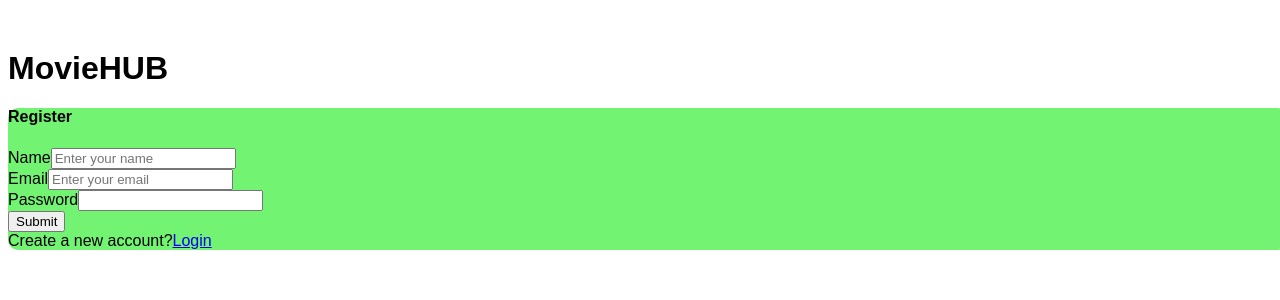
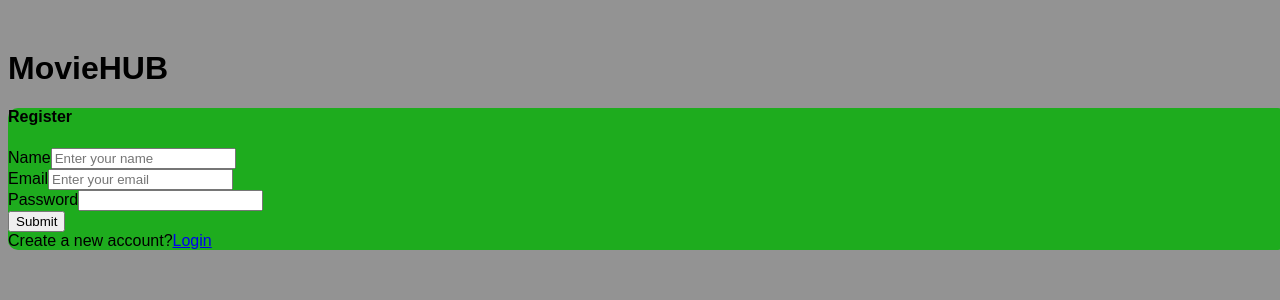
Before and after one commit to Sidiq2002/MovieHUB, a React (Vite) app: page /register in a window 1280 px wide. Shown: the top 300 px of the page. Built offline with nearby package versions, Linux system fonts and the light colour scheme; a web font is replaced by a local one.

Commit message:
second commit

```diff
--- a/src/Components/Login.jsx
+++ b/src/Components/Login.jsx
@@ -50,7 +50,7 @@ export const Login = () => {
           </div>
           <button
             type="submit"
-            className=" w-100 btn btn-outline-success fw-bold "
+            className=" w-100 btn btn-outline-light fw-bold "
           >
             Submit
           </button>
@@ -58,7 +58,7 @@ export const Login = () => {
             Create a new account?
             <Link
               to="/register"
-              className="ps-1 link-danger text-secondary text-decoration-none"
+              className="ps-1 link-danger text-light text-decoration-none"
             >
               Register
             </Link>
--- a/src/Components/Register.jsx
+++ b/src/Components/Register.jsx
@@ -21,7 +21,7 @@ export const Register = () => {
       <div className="container d-flex justify-content-center align-items-center">
         <div className="login-form">
           <form
-            className="py-4 px-2 forms-mv"
+            className="py-4 px-3 forms-mv"
             onSubmit={handleSubmit}
           >
             <h4 className="text-center border-bottom border-dark">Register</h4>
@@ -64,7 +64,7 @@ export const Register = () => {
             </div>
             <button
               type="submit"
-              className=" w-100 btn btn-outline-success fw-bold "
+              className=" w-100 btn btn-outline-light fw-bold "
             >
               Submit
             </button>
@@ -72,7 +72,7 @@ export const Register = () => {
               Create a new account?
               <Link
                 to="/login"
-                className="ps-1 link-danger text-secondary text-decoration-none"
+                className="ps-1 link-danger text-light text-decoration-none"
               >
                 Login
               </Link>
--- a/src/Components/form.css
+++ b/src/Components/form.css
@@ -2,7 +2,7 @@
   margin-top: 50px;
 }
 .forms-mv {
-  background:rgba(67, 240, 67,0.75);
+  background: rgb(30, 172, 30);
   border-radius: 10px;
 }
 body {
--- a/src/Routes/AllRoutes.jsx
+++ b/src/Routes/AllRoutes.jsx
@@ -3,7 +3,7 @@ import { MovieList, MovieDetails, Search, PageNotFound } from "../Pages";
 import { Login } from "../Components/Login";
 import { Register } from "../Components/Register";
 import { ScrooltoTop } from "../Components/ScrooltoTop";
-import { ProductedRoutes } from "./ProductedRoutes";
+import { ProtectedRoutes } from "./ProductedRoutes";
 
 export const AllRoutes = () => {
   return (
@@ -12,7 +12,7 @@ export const AllRoutes = () => {
       <Routes>
         <Route path="/login" element={<Login />} />
         <Route path="/register" element={<Register />} />
-        <Route path="/" element={<ProductedRoutes />}>
+        <Route path="/" element={<ProtectedRoutes />}>
           <Route
             path="home"
             element={
--- a/src/Routes/ProductedRoutes.jsx
+++ b/src/Routes/ProductedRoutes.jsx
@@ -1,7 +1,7 @@
-import React from 'react'
-import { Navigate, Outlet } from 'react-router-dom'
+import React from 'react';
+import { Navigate, Outlet } from 'react-router-dom';
 
-export const ProductedRoutes = () => {
-    const auth = localStorage.getItem("loggedin")
-  return auth ? <Outlet />:<Navigate to={"/login"} />
-}
+export const ProtectedRoutes = () => {
+  const auth = localStorage.getItem("loggedin");
+  return auth ? <Outlet /> : <Navigate to={"/register"} />;
+};
--- a/src/index.css
+++ b/src/index.css
@@ -7,7 +7,7 @@ body {
   padding-top: 60px;
   height: 100vh;
   width: 100%;
-  /* background-color: rgba(112, 112, 112,0.75); */
+  background-color: rgba(112, 112, 112,0.75);
 }
 
 .text-overflow-1 {
```
Also changed, not shown: src/App.jsx (+1 -7 lines), src/hooks/useFetch.jsx (+15 -15 lines).
